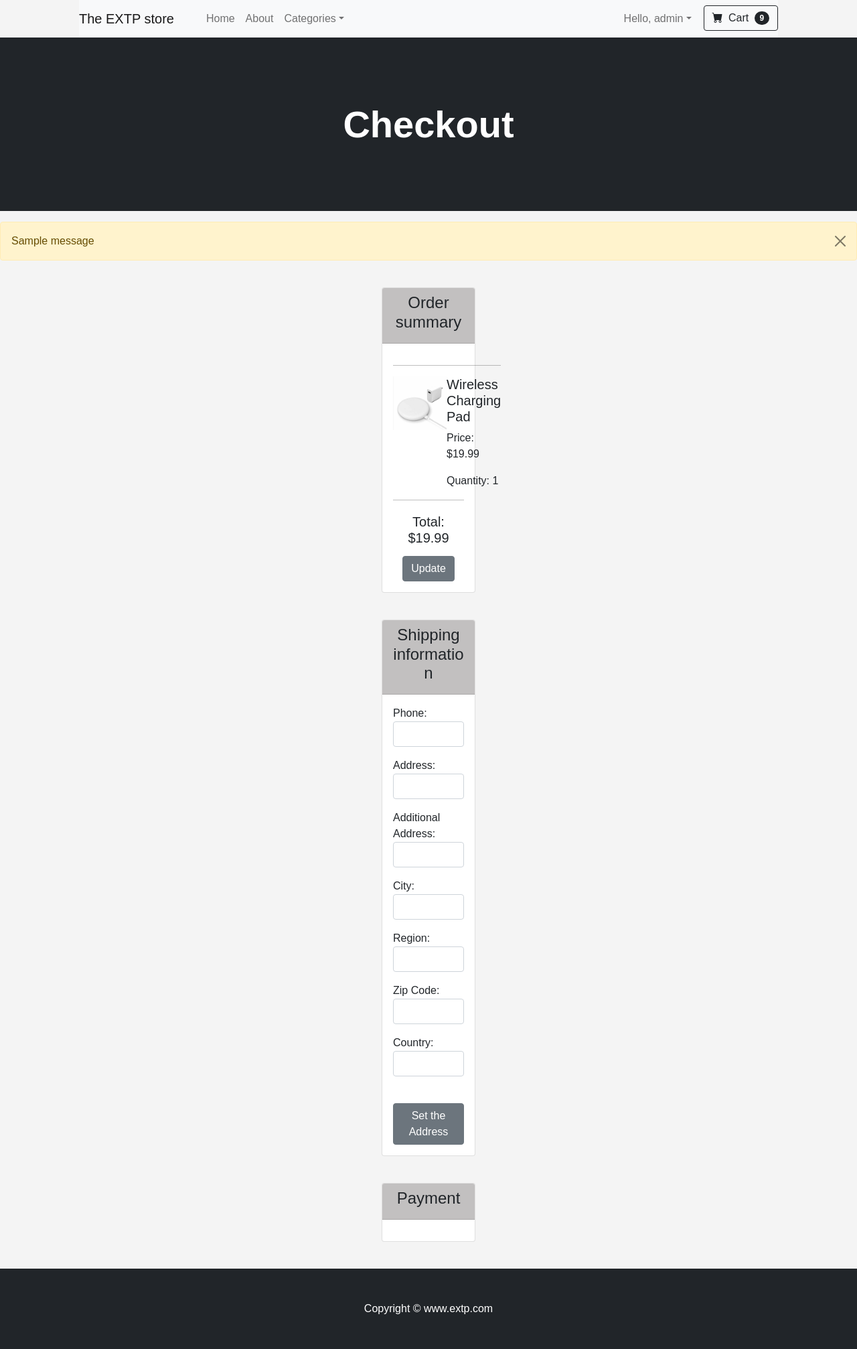
After one commit to mkskh/Django_Ecommerce_Website, a Django app: page /cart/buy_it_now/5/ in a window 1280 px wide. The commit adds this page. Shown: the whole page at 67% size. Run offline with Django 5.2, Linux system fonts and the light colour scheme; a user stored in the database is signed in; data comes from the database, SQL or seed files in the repository; both versions use the stored data as it was after the commit; one stand-in notice (Sample message) is shown; some libraries are stand-ins or nearby versions.

Commit message:
"buy it now" button

```diff
--- a/cart/urls.py
+++ b/cart/urls.py
@@ -14,4 +14,5 @@ urlpatterns = [
     path("payment-completed/<int:order_id>/", views.payment_completed, name="payment-completed"),
     path("order_details/<int:order_num>/", views.order_details, name="order_details"),
     path("list_orders/", views.list_orders, name="list_orders"),
+    path("buy_it_now/<int:product_id>/", views.buy_it_now, name="buy_it_now"),
 ]
--- a/cart/views.py
+++ b/cart/views.py
@@ -196,3 +196,42 @@ def list_orders(request):
         order_items_list.append(order_items)
 
     return render(request, 'cart/list_orders.html', {'orders': orders, 'order_items_list': order_items_list})
+
+
+@login_required
+def buy_it_now(request, product_id):
+
+    product = Product.objects.get(id=product_id)
+    profile = UserProfile.objects.filter(user=request.user).first()
+    total_price = product.price
+
+    global global_random_number
+    global_random_number = random.randint(100000, 999999)
+
+    if request.method == 'POST':
+        form = ShippingInfoForm(request.POST)
+        if form.is_valid():
+            phone = request.POST["phone"]
+            address = request.POST["address"]
+            additional_address = request.POST["additional_address"]
+            city = request.POST["city"]
+            region = request.POST["region"]
+            zip_code = request.POST["zip_code"]
+            country = request.POST["country"]
+
+            profile.phone = phone
+            profile.address = address
+            profile.additional_address = additional_address
+            profile.city = city
+            profile.region = region
+            profile.zip_code = zip_code
+            profile.country = country
+
+            profile.save()
+            messages.success(request, "Shipping information has been updated.")
+
+
+    if request.method == 'GET':
+        form = ShippingInfoForm(instance=profile)
+
+    return render(request, 'cart/buy_it_now.html', {'product': product, 'form': form, 'total_price': total_price, 'global_random_number': global_random_number})
--- /dev/null
+++ b/templates/cart/buy_it_now.html
@@ -0,0 +1,116 @@
+{% extends "base.html" %}
+
+{% block content %}
+
+    <!-- Header-->
+    <header class="bg-dark py-5">
+        <div class="container px-4 px-lg-5 my-5">
+            <div class="text-center text-white">
+                <h1 class="display-4 fw-bolder">Checkout</h1>
+            </div>
+        </div>
+    </header>
+
+    {% if messages %}
+        {% for message in messages %}
+            <div class="alert alert-warning alert-dismissible fade show mt-3" role="alert">
+                {{message}}
+                <button type="button" class="btn-close" data-bs-dismiss="alert" aria-label="Close"></button>
+            </div>
+        {% endfor %}
+    {% endif %}
+
+    <div class="card" style="margin: 40px 570px;">
+        <div class="card-header" style="text-align: center; background-color: rgb(194, 192, 192);" >
+            <h4>Order summary</h4>
+        </div>
+
+        <div class="card-body" >
+            <table class="table table-borderless" >
+                <tr style="margin: 40px 450px;">
+                    <td style="padding: 0px;" width="150">
+                        <hr class="my-line" style="color: rgb(0, 0, 0);">
+                        <a href="{% url 'ecommerce:product_detail' product.id %}">
+                            <!-- picture of the product - link to product details -->
+                            <img src="{{ product.image.url }}" alt="product" width="80" height="80">
+                        </a>
+                    </td>
+                    <td style="padding: 0px;">
+                        <hr class="my-line" style="color: rgb(0, 0, 0);">
+                        <h5 class="card-title">{{ product.product_name }}</h5>
+                        <p class="card-text">Price: ${{ total_price }}</p>
+                        <p class="card-text">Quantity: 1</p>
+                    </td>
+                </tr>
+            </table>
+            <hr class="my-line" style="color: rgb(0, 0, 0);">
+            <h5 style="text-align: center; margin-top: 20px;">Total: ${{ total_price }}</h5>
+            <div style="text-align: center; margin-top: 15px;">
+                <a href="{% url 'cart:cart_details' %}" class="btn btn-secondary">Update</a>
+            </div>
+        </div>
+    </div>
+
+    <div class="card" style="margin: 40px 570px;">
+        <div class="card-header" style="text-align: center; background-color: rgb(194, 192, 192);">
+            <h4>Shipping information</h4>
+        </div>
+        <div class="card-body">
+            <form method="post" class="update-form">
+                {% csrf_token %}
+                {{ form.as_p }}
+                <br>
+                <button type="submit" class="btn btn-secondary" style="display: block; margin: 0 auto;">Set the Address</button>
+            </form>
+        </div>
+    </div>
+
+    <div class="card" style="margin: 40px 570px;">
+        <div class="card-header" style="text-align: center; background-color: rgb(194, 192, 192);">
+            <h4>Payment</h4>
+        </div>
+        <div class="card-body">
+            <div id="paypal-button-container" class="full-width"></div>
+        </div>
+    </div>
+
+
+
+    <script src="https://www.paypal.com/sdk/js?client-id=AaMFJiPtwxV84cMJkEBDq5FkXlTuiZhdEc6kmeduIo-kZbiMhbfjOmd8OGHORdJCSDuoGrEggcYavkFM&currency=USD"></script>
+
+    <script>
+        // Render the PayPal button into #paypal-button-container
+        paypal.Buttons({
+
+            style: {
+                color:  'blue',
+                shape:  'pill',
+                label:  'pay',
+                height: 40
+            },
+
+            // Call your server to set up the transaction
+            createOrder: function(data, actions) {
+                return actions.order.create({
+                    purchase_units: [
+                        {
+                            amount: {
+                                value: "{{ total_price }}",
+                            },
+                        },
+                    ],
+                });
+            },
+
+            // Call your server to finalize the transaction
+            onApprove: function(data, actions) {
+                return actions.order.capture().then(function (Detail) {
+                    console.log(Detail);
+                    if(Detail.status === "COMPLETED"){
+                        window.location.href = `/cart/payment-completed/{{global_random_number}}/?status=${Detail.status}`
+                    }
+                });
+            },
+        }).render('#paypal-button-container');
+    </script>
+{% endblock %}
--- a/templates/ecommerce/home.html
+++ b/templates/ecommerce/home.html
@@ -75,7 +75,7 @@
                     <!-- Product actions-->
                     {% if user.is_authenticated %}
                     <div class="card-footer p-4 pt-0 border-top-0 bg-transparent">
-                        <div class="text-center"><a class="btn btn-outline-dark mt-auto" href="{% url 'cart:add_to_cart' product.id %}">Add To Cart</a></div>
+                        <div class="text-center"><a class="btn btn-outline-dark mt-auto" href="{% url 'cart:buy_it_now' product.id %}">Buy it Now</a></div>
                     </div>
                     {% else %}
                     <div class="card-footer p-4 pt-0 border-top-0 bg-transparent">
```
Also changed, not shown: db.sqlite3.
